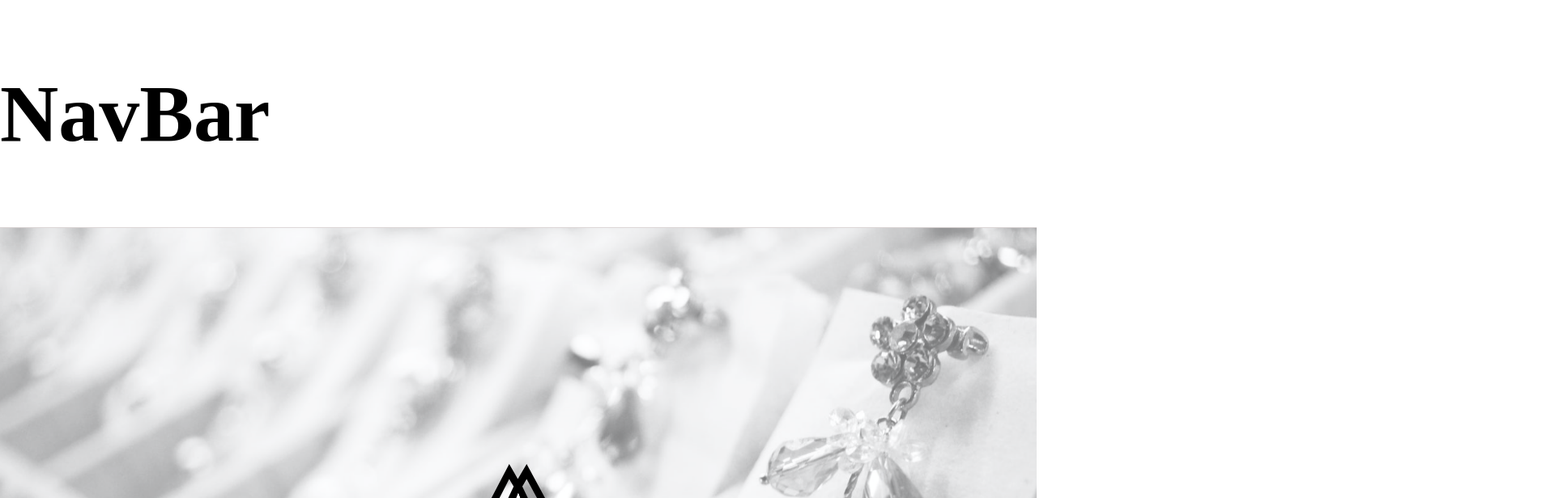
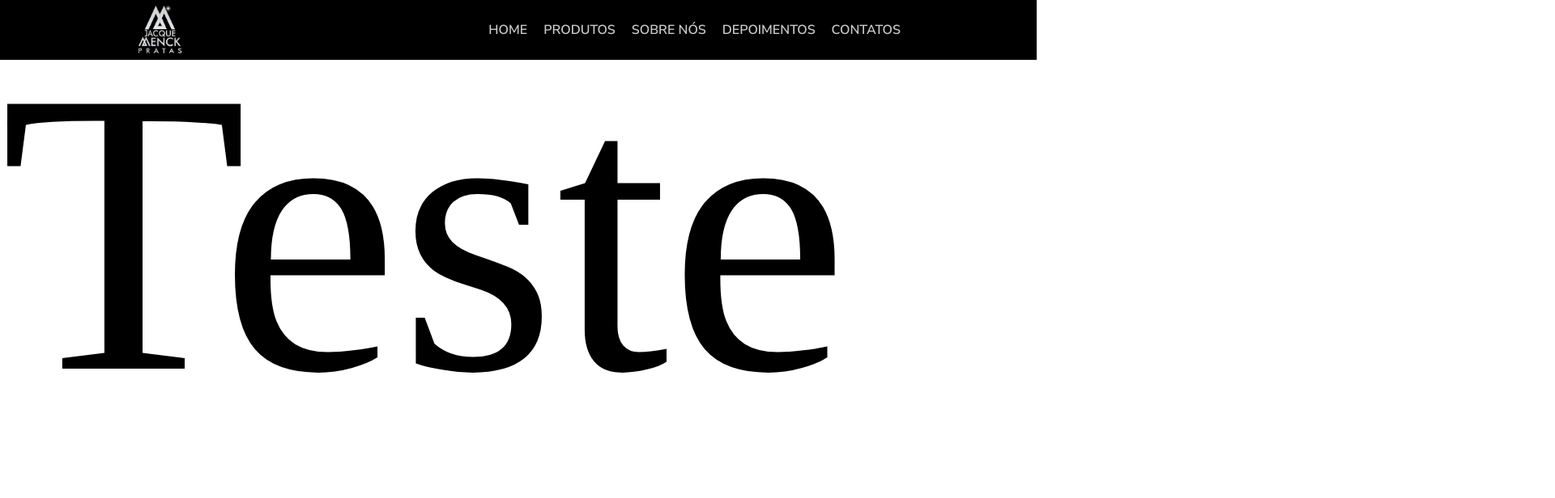
Before and after one commit to citi-onboarding/Pratas-onepage, a React (Create React App) app in the folder client/: page / in a window 1280 px wide. Shown: the top 616 px of the page at 81% size, 1920 px wide, since content can reach past the window. Built offline with nearby package versions, Linux system fonts and the light colour scheme; no server answers.

Commit message:
Basic NavBar

```diff
--- a/client/public/index.html
+++ b/client/public/index.html
@@ -5,6 +5,7 @@
   <meta name="viewport" content="width=device-width, initial-scale=1.0">
   <link href="https://fonts.googleapis.com/css2?family=Nunito&display=swap" rel="stylesheet">
   <link href="https://fonts.googleapis.com/css2?family=Nunito&family=Nunito+Sans:wght@400;600;700&display=swap" rel="stylesheet">
+  <link href="https://fonts.googleapis.com/css2?family=Nunito&family=Nunito+Sans:wght@400;600;700&display=swap" rel="stylesheet">
   <title>Pratas</title>
 </head>
 <body>
--- a/client/src/components/NavBar/NavBar.css
+++ b/client/src/components/NavBar/NavBar.css
@@ -1,3 +1,45 @@
-h1 {
-    font-size: 100px;
+body, html, header{
+    margin: 0;
+    padding: 0;
+    font-size: 62.5%;
 }
+
+.nav-bar {
+    width: 100vw;
+
+    position: fixed;
+    top: 0;
+
+    display: flex;
+    justify-content: space-around;
+    align-items: center;
+
+    background-color: #000000;
+}
+
+.nav-bar-menu {
+    display: flex;
+
+    font: 600 1.6rem Nunito Sans;
+
+    text-transform: uppercase;
+
+    list-style: none;
+}
+
+.nav-bar-menu li {
+    padding: 1rem;
+}
+
+.nav-bar-menu li a {
+    text-decoration: none;
+    color: #CBCBCB;
+}
+
+.nav-bar-menu li a:hover {
+    opacity: 0.8;
+}
+
+p {
+    font-size: 50rem;
+}
--- a/client/src/components/NavBar/NavBar.jsx
+++ b/client/src/components/NavBar/NavBar.jsx
@@ -1,10 +1,31 @@
 import React from "react";
 
+import logoNavBar from './logo-navbar.png';
 import './NavBar.css';
+
 
 function NavBar(){
     return(
-        <h1>NavBar</h1>
+    <section>
+        <header className="nav-bar">
+            <img src={logoNavBar} alt="Logo NavBar"/>
+            <nav>
+                <ul className="nav-bar-menu">
+                    <li><a href="#">Home</a></li>
+                    <li><a href="#">Produtos</a></li>
+                    <li><a href="#">Sobre Nós</a></li>
+                    <li><a href="#">Depoimentos</a></li>
+                    <li><a href="#">Contatos</a></li>
+                </ul>
+            </nav>
+        </header>
+        <p>
+            Teste <br/>
+            Teste <br/>
+            Teste <br/>
+            Teste <br/>
+        </p>
+        </section>
     );
 };
 
```
Also changed, not shown: client/src/components/NavBar/logo-navbar.png (added).
